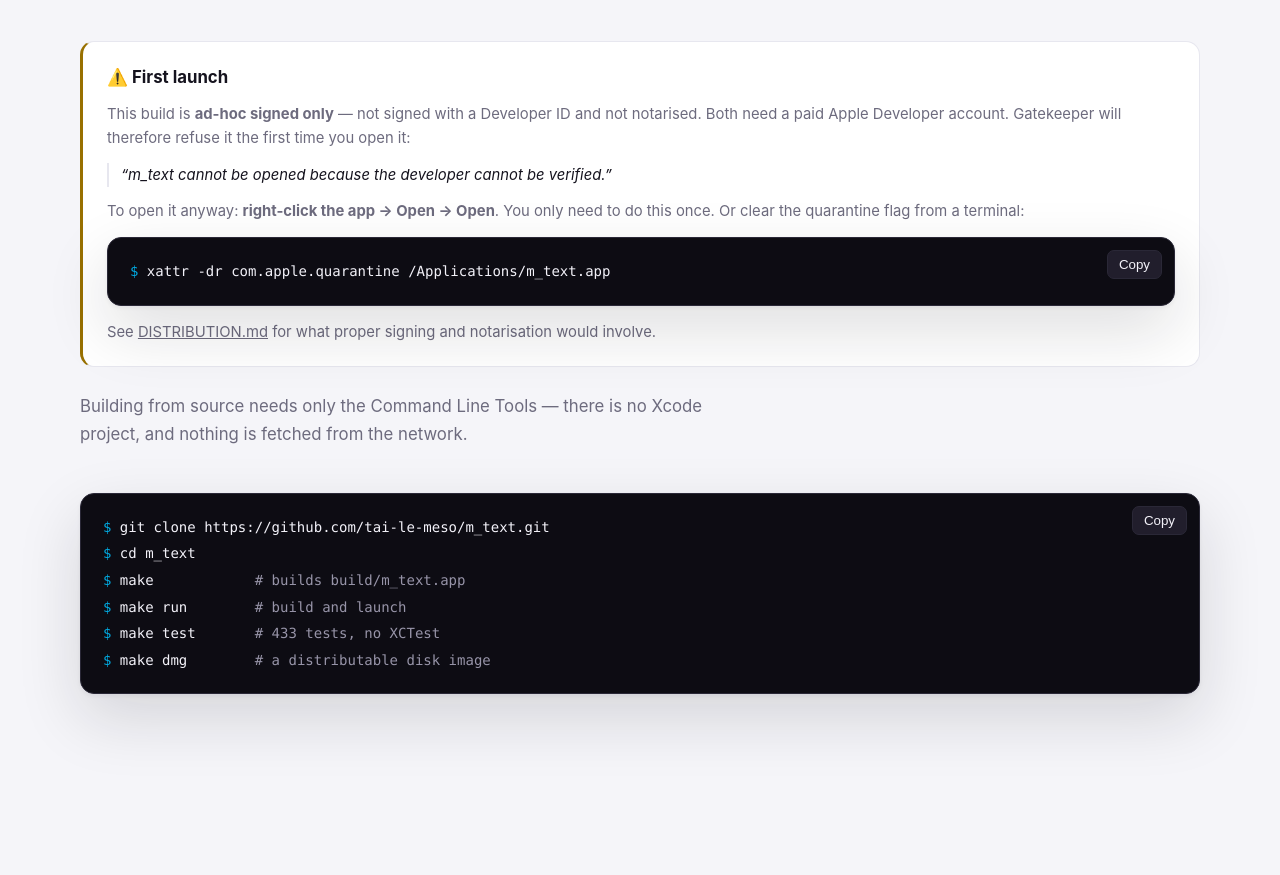
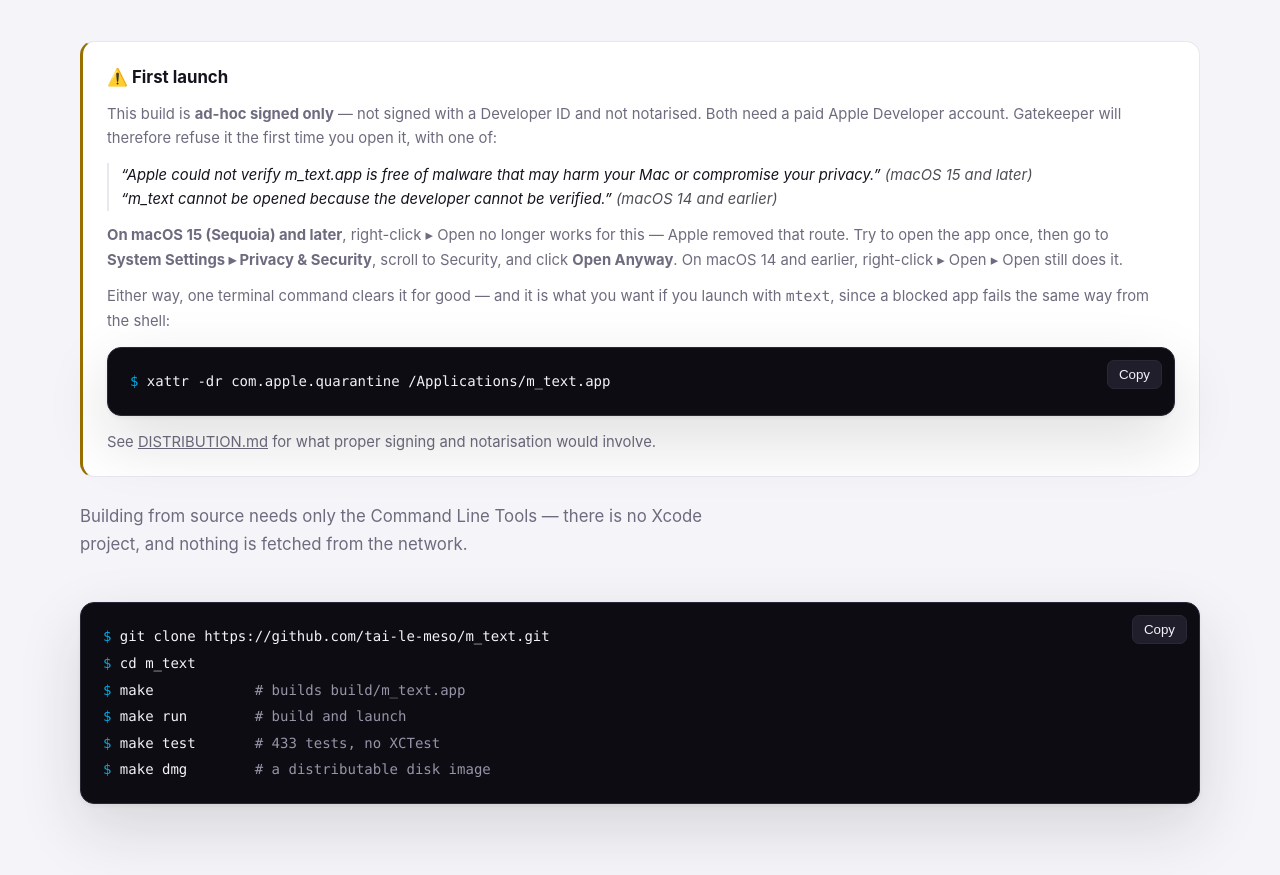
Before and after one commit to tai-le-meso/m_text, a plain HTML site: page docs/index.html in a window 1280 px wide. Shown: the part 4724-5599 px from the top of the page. Drawn offline with Linux system fonts and the light colour scheme.

Commit message:
Fix the Gatekeeper instructions: right-click > Open no longer works
Reported from macOS 26: "Apple could not verify m_text.app is free of malware
that may harm your Mac or compromise your privacy", hit while running `mtext .`.

Every place we documented this told people to right-click > Open. **Apple removed
that route in macOS 15 (Sequoia)**, so the instructions were wrong for anyone on
a current OS — the landing page, the release-notes template, README and
DISTRIBUTION.md all said it. They now give the version-specific truth: System
Settings > Privacy & Security > Open Anyway on 15+, right-click > Open on 14 and
earlier, and the xattr command as the one answer that works on both.

The shell case needed calling out separately: a quarantined app is refused
identically when launched by `open`, but there is no dialog to click through, so
`mtext .` simply appears to do nothing. `mtext` now checks for the quarantine
attribute before launching and prints what to run — silent when the app is clean,
and skipped for --version/--help since those never launch anything.

The user's own app was verified as untampered before unblocking it: bundle id,
ad-hoc signature, and a binary hash matching the published 1.0.1 release exactly.

Co-Authored-By: Claude Opus 5 <noreply@anthropic.com>

```diff
--- a/docs/index.html
+++ b/docs/index.html
@@ -425,12 +425,24 @@ footer { border-top:1px solid var(--border); padding:40px 0 60px; color:var(--mu
       <p>
         This build is <strong>ad-hoc signed only</strong> — not signed with a Developer ID and
         not notarised. Both need a paid Apple Developer account. Gatekeeper will therefore
-        refuse it the first time you open it:
+        refuse it the first time you open it, with one of:
       </p>
-      <p class="quote">“m_text cannot be opened because the developer cannot be verified.”</p>
+      <p class="quote">
+        “Apple could not verify <em>m_text.app</em> is free of malware that may harm your Mac
+        or compromise your privacy.” <span style="opacity:.75">(macOS 15 and later)</span><br>
+        “m_text cannot be opened because the developer cannot be verified.”
+        <span style="opacity:.75">(macOS 14 and earlier)</span>
+      </p>
       <p>
-        To open it anyway: <strong>right-click the app → Open → Open</strong>. You only need to
-        do this once. Or clear the quarantine flag from a terminal:
+        <strong>On macOS 15 (Sequoia) and later</strong>, right-click ▸ Open no longer works
+        for this — Apple removed that route. Try to open the app once, then go to
+        <strong>System&nbsp;Settings ▸ Privacy&nbsp;&amp;&nbsp;Security</strong>, scroll to
+        Security, and click <strong>Open Anyway</strong>. On macOS 14 and earlier,
+        right-click ▸ Open ▸ Open still does it.
+      </p>
+      <p>
+        Either way, one terminal command clears it for good — and it is what you want if you
+        launch with <code>mtext</code>, since a blocked app fails the same way from the shell:
       </p>
       <div class="term" style="margin-top:14px">
         <button class="copy" type="button" data-copy>Copy</button>
```
Also changed, not shown: 4 other files.
